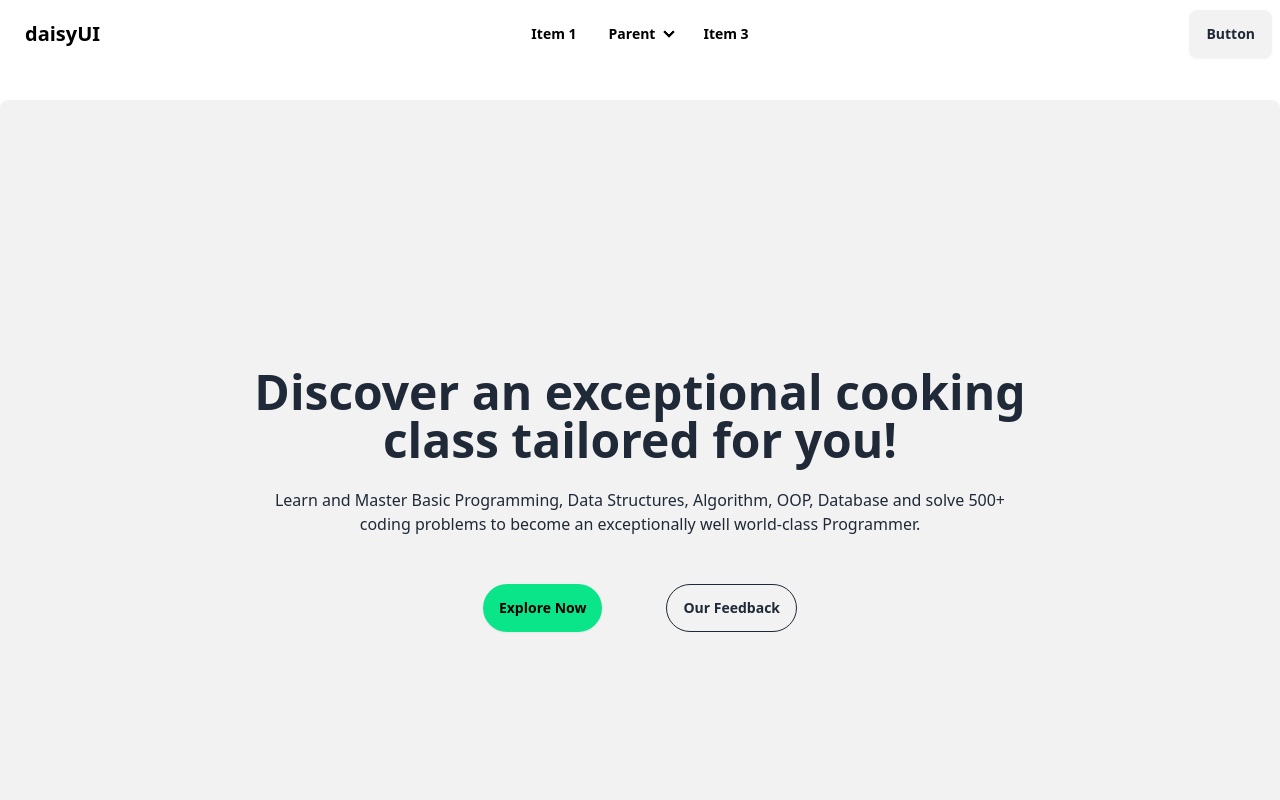
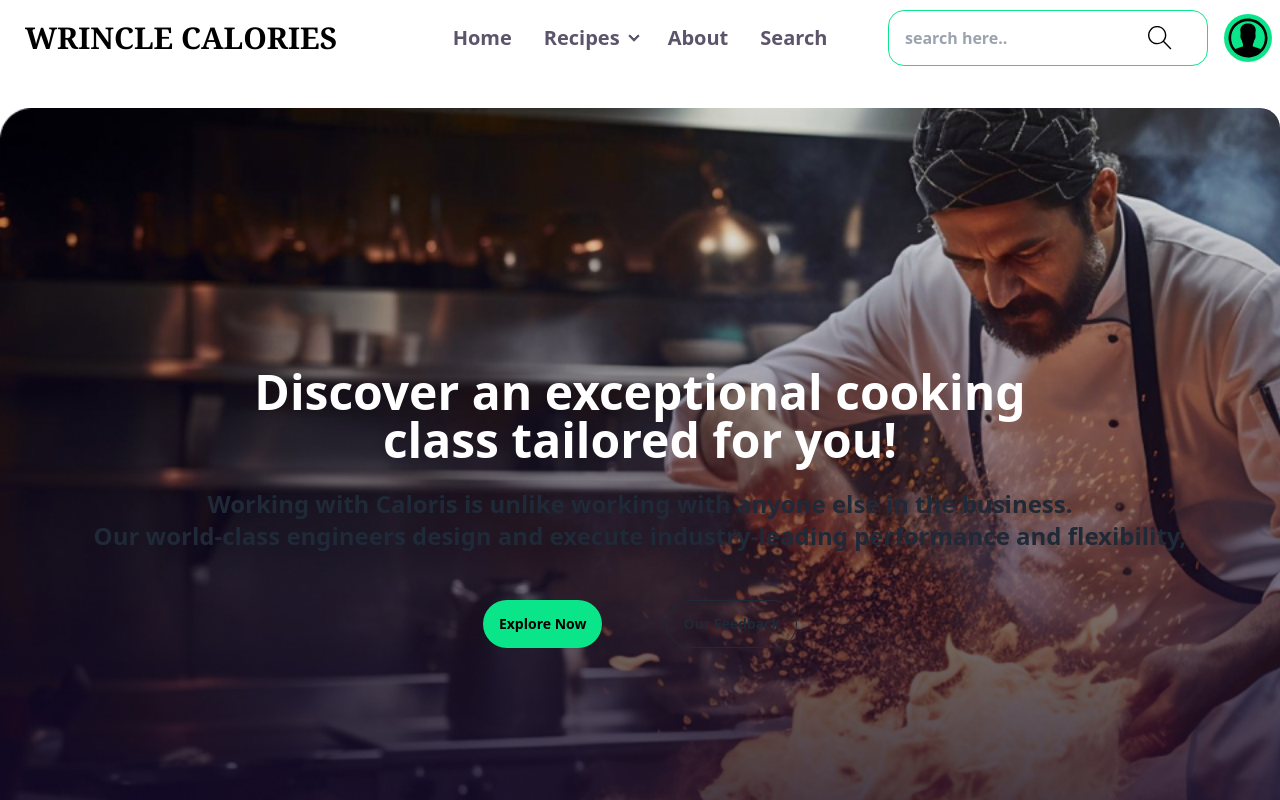
Before and after one commit to akborshanto/RECIEPE_HOTEL, a React (Vite) app: page / in a window 1280 px wide. Shown: the top 800 px of the page. Built offline with nearby package versions, Linux system fonts and the light colour scheme.

Commit message:
navbar compelte

```diff
--- a/package.json
+++ b/package.json
@@ -12,6 +12,7 @@
   "dependencies": {
     "react": "^18.2.0",
     "react-dom": "^18.2.0",
+    "react-icons": "^5.0.1",
     "react-toastify": "^10.0.5"
   },
   "devDependencies": {
--- a/src/App.jsx
+++ b/src/App.jsx
@@ -40,7 +40,6 @@ const removeArr=item.filter(item => item.recipe_id !== r)
 setItem(removeArr)
 setCount(count - 1)
 setRemove(removeArr)
-// setRemove(count  + 1)
 }
 // console.log(item)
   return (
--- a/src/component/banner/Banner.jsx
+++ b/src/component/banner/Banner.jsx
@@ -1,19 +1,20 @@
 import React from "react";
+import images  from  '../../../public/img/banner.jpg'
+import './banner.css'
 
 const Banner = () => {
   return (
     <div>
-      <div id="banner-section" className="bg-[url('../../../public/img/Rectangle 1 (1).png')]">
-        <div className="hero min-h-screen bg-base-200 rounded-lg mt-8">
+      <div id="banner-section" className="img">
+
+        <div className="hero min-h-screen bg-no-repeat cover rounded-lg mt-8">
           <div className="hero-content text-center">
             <div className="  ">
-              <h1 className="text-5xl font-bold">
+              <h1 className="text-5xl font-bold text-white">
                 Discover an exceptional cooking  <br /> class tailored for you!
               </h1>
-              <p className="py-6">
-                Learn and Master Basic Programming, Data Structures, Algorithm,
-                OOP, Database and solve 500+  <br />coding problems to become an
-                exceptionally well world-class Programmer.
+              <p className="py-6 font-semibold text-2xl  text-[#fffffff33]">
+              Working with Caloris is unlike working with anyone else in the business. <br /> Our world-class engineers design and execute industry-leading performance and flexibility,
               </p>
 
               <div className="text-center mt-6  ">
--- /dev/null
+++ b/src/component/banner/banner.css
@@ -0,0 +1,6 @@
+.img{
+background-image: url('../../../public//img/banner.jpg');
+background-repeat: no-repeat;
+background-size: cover;
+border-radius: 20px;
+}
--- a/src/component/navbar/Navbar.jsx
+++ b/src/component/navbar/Navbar.jsx
@@ -1,49 +1,89 @@
-import React from 'react'
-
+import React from "react";
+import { IoIosContact } from "react-icons/io";
+import { TfiSearch } from "react-icons/tfi";
 const Navbar = () => {
   return (
-    <div >
+    <div>
       <div className="navbar bg-white text-black font-semibold">
         <div className="navbar-start">
           <div className="dropdown">
             <div tabIndex={0} role="button" className="btn btn-ghost lg:hidden">
-          <svg xmlns="http://www.w3.org/2000/svg" className="h-5 w-5" fill="none" viewBox="0 0 24 24" stroke="currentColor"><path strokeLinecap="round" strokeLinejoin="round" strokeWidth="2" d="M4 6h16M4 12h8m-8 6h16" /></svg>
+              <svg
+                xmlns="http://www.w3.org/2000/svg"
+                className="h-5 w-5"
+                fill="none"
+                viewBox="0 0 24 24"
+                stroke="currentColor"
+              >
+                <path
+                  strokeLinecap="round"
+                  strokeLinejoin="round"
+                  strokeWidth="2"
+                  d="M4 6h16M4 12h8m-8 6h16"
+                />
+              </svg>
             </div>
-        <ul tabIndex={0} className="menu menu-sm dropdown-content mt-3 z-[1] p-2 shadow bg-base-100 rounded-box w-52">
-          <li><a>Item 1</a></li>
+            <ul
+              tabIndex={0}
+              className="menu menu-sm dropdown-content mt-3 z-[1] p-2 shadow  rounded-box w-52"
+            >
               <li>
-            <a>Parent</a>
-            <ul className="p-2">
-              <li><a>Submenu 1</a></li>
-              <li><a>Submenu 2</a></li>
+                <a>Home</a>
+              </li>
+              <li>
+                <a>Recipes</a>
+                <ul className="p-2 bg-white">
+                  <li>
+                    <a>About</a>
+                  </li>
+                  <li>
+                    <a>Search</a>
+                  </li>
                 </ul>
               </li>
-          <li><a>Item 3</a></li>
+              <li>
+                <a>Recipes</a>
+              </li>
             </ul>
           </div>
-      <a className="btn btn-ghost text-xl">daisyUI</a>
+          <a className="btn btn-ghost  font-serif  text-[13px] lg:text-3xl font-bold sm:break-words ">
+            WRINCLE CALORIES
+          </a>
         </div>
         <div className="navbar-center hidden lg:flex">
-      <ul className="menu menu-horizontal px-1">
-        <li><a>Item 1</a></li>
+          <ul className="menu menu-horizontal px-1 font-bold text-xl text-[#150B2BB3]">
+            <li>
+              <a>Home</a>
+            </li>
             <li>
               <details>
-            <summary>Parent</summary>
+                <summary>Recipes</summary>
                 <ul className="p-2">
-              <li><a>Submenu 1</a></li>
-              <li><a>Submenu 2</a></li>
+                  <li>
+                    <a>About</a>
+                  </li>
+                  <li>
+                    <a>Search</a>
+                  </li>
                 </ul>
               </details>
             </li>
-        <li><a>Item 3</a></li>
+            <li>
+              <a>About</a>
+            </li>
+            <li>
+              <a>Search</a>
+            </li>
           </ul>
         </div>
-    <div className="navbar-end">
-      <a className="btn">Button</a>
+        <div className="navbar-end relative">
+        <TfiSearch className=" absolute right-[40px] lg:right-[100px] text-xl lg:text-2xl font-bold " />
+        <input type="text" placeholder="search here.." className="input rounded-2xl input-secondary  w-28 h-10  lg:h-14 bg-white border-[#0BE58A]  lg:w-full max-w-xs" />
+        <IoIosContact className="bg-[#0BE58A]  rounded-full text-black text-4xl lg:text-5xl ml-0 lg:ml-4" />
         </div>
       </div>
     </div>
-  )
-}
+  );
+};
 
-export default Navbar
+export default Navbar;
```
Also changed, not shown: public/img/banner.jpg (added), 1 other file (tests, documents, lock files or other folders). Lines whose indentation alone changed are shown as unchanged.
